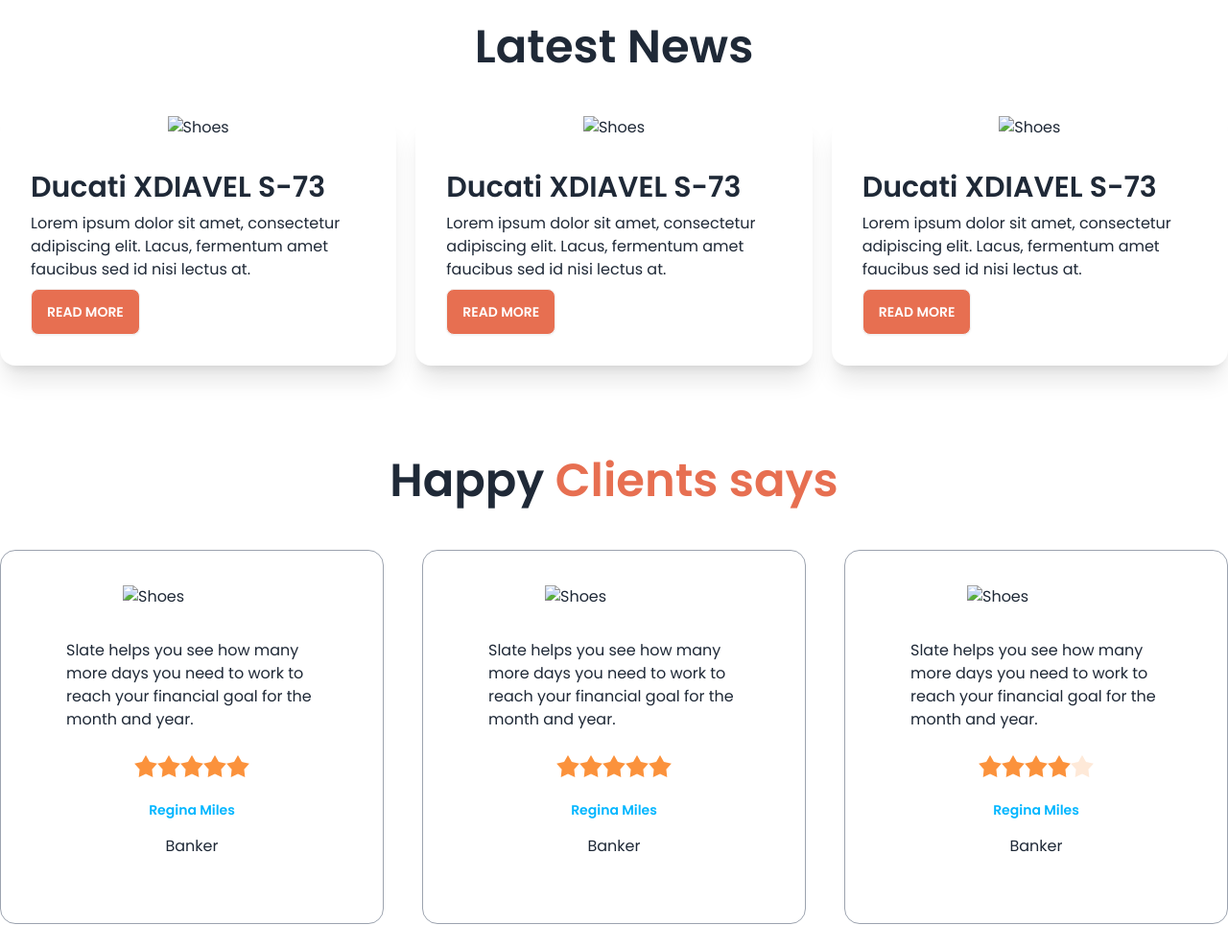
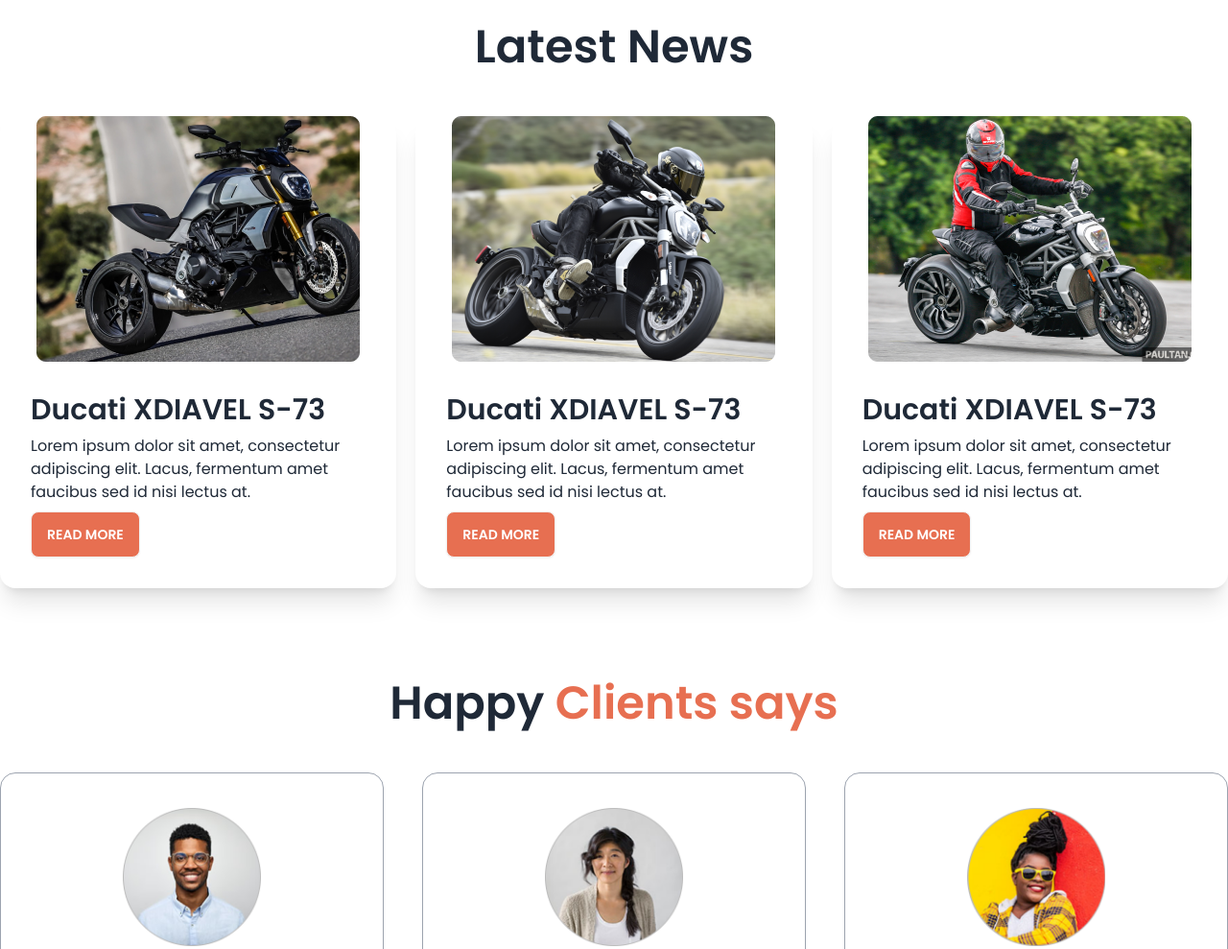
Before and after one commit to Hussain-Shamim/Biker-Zone-With-DaisyUI, a plain HTML site: page index.html in a window 1280 px wide. Shown: the part 1180-2169 px from the top of the page at 96% size. Drawn offline with nearby package versions, Linux system fonts and the light colour scheme; the site is published under a folder, as on GitHub Pages, so addresses that start at the root find nothing.

Commit message:
images issues of live link is fixed

```diff
--- a/index.html
+++ b/index.html
@@ -168,7 +168,7 @@
         <div class="grid gap-5 grid-cols-1 md:grid-cols-2 lg:grid-cols-3">
           <!-- First card -->
           <div class="card bg-base-100 shadow-xl">
-            <figure><img src="/images/others/latest1.png" alt="Shoes" /></figure>
+            <figure><img src="images/others/latest1.png" alt="Shoes" /></figure>
             <div class="card-body">
               <h2 class="card-title text-3xl">Ducati XDIAVEL S-73</h2>
               <p>Lorem ipsum dolor sit amet, consectetur adipiscing elit. Lacus, fermentum amet faucibus sed id nisi lectus at.</p>
@@ -179,7 +179,7 @@
           </div>
           <!-- 2nd card -->
           <div class="card bg-base-100 shadow-xl">
-            <figure><img src="/images/others/latest2.png" alt="Shoes" /></figure>
+            <figure><img src="images/others/latest2.png" alt="Shoes" /></figure>
             <div class="card-body">
               <h2 class="card-title text-3xl">Ducati XDIAVEL S-73</h2>
               <p>Lorem ipsum dolor sit amet, consectetur adipiscing elit. Lacus, fermentum amet faucibus sed id nisi lectus at.</p>
@@ -190,7 +190,7 @@
           </div>
           <!-- 3rd card -->
           <div class="card bg-base-100 shadow-xl">
-            <figure><img src="/images/others/latest3.png" alt="Shoes" /></figure>
+            <figure><img src="images/others/latest3.png" alt="Shoes" /></figure>
             <div class="card-body">
               <h2 class="card-title text-3xl">Ducati XDIAVEL S-73</h2>
               <p>Lorem ipsum dolor sit amet, consectetur adipiscing elit. Lacus, fermentum amet faucibus sed id nisi lectus at.</p>
@@ -208,7 +208,7 @@
         <div class="grid gap-10 grid-cols-1 md:grid-cols-2 lg:grid-cols-3">
           <!-- first reviews -->
           <div class="card bg-base-100 p-9 border border-gray-400">
-            <figure><img class="w-36" src="/images/others/user-1.png" alt="Shoes" /></figure>
+            <figure><img class="w-36" src="images/others/user-1.png" alt="Shoes" /></figure>
             <div class="card-body">
               <p>Slate helps you see how
                 many more days you need
@@ -229,7 +229,7 @@
           </div>
           <!-- second reviews -->
           <div class="card bg-base-100 p-9 border border-gray-400">
-            <figure><img class="w-36" src="/images/others/user-2.png" alt="Shoes" /></figure>
+            <figure><img class="w-36" src="images/others/user-2.png" alt="Shoes" /></figure>
             <div class="card-body">
               <p>Slate helps you see how
                 many more days you need
@@ -250,7 +250,7 @@
           </div>
           <!-- third reviews -->
           <div class="card bg-base-100 p-9 border border-gray-400">
-            <figure><img class="w-36" src="/images/others/user-3.png" alt="Shoes" /></figure>
+            <figure><img class="w-36" src="images/others/user-3.png" alt="Shoes" /></figure>
             <div class="card-body">
               <p>Slate helps you see how
                 many more days you need
@@ -276,7 +276,7 @@
         <h3 class="text-5xl font-semibold mb-12 text-center">Frequently Asked <span class="text-bike-primary">Questions</span></h3>
         <div class="hero">
           <div class="hero-content flex-col lg:gap-24 lg:flex-row">
-            <img src="/images/others/faq.png" class="w-3/4 lg:max-w-sm rounded-lg" />
+            <img src="images/others/faq.png" class="w-3/4 lg:max-w-sm rounded-lg" />
             <div>
               <!-- first question -->
               <div class="collapse collapse-arrow ">
```
